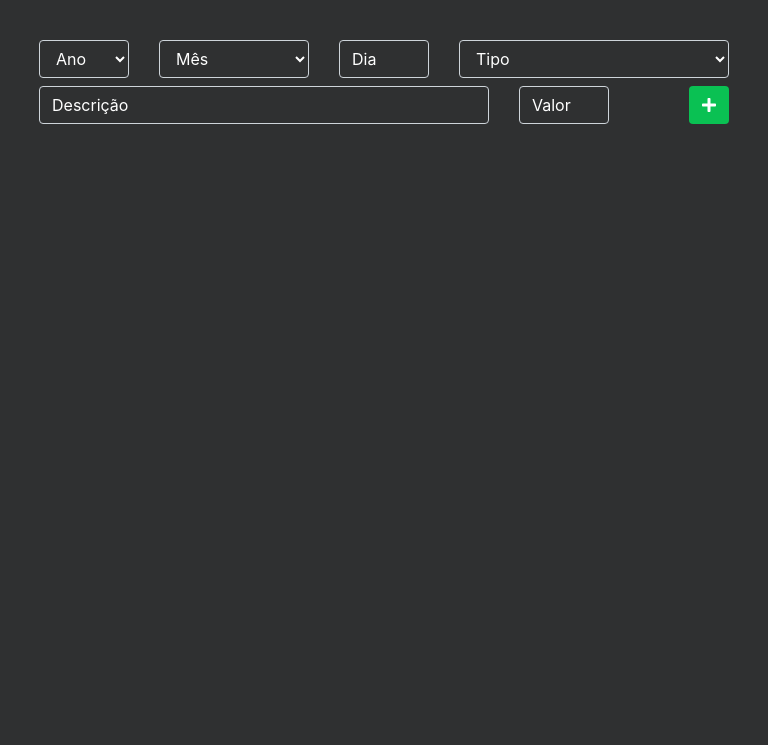
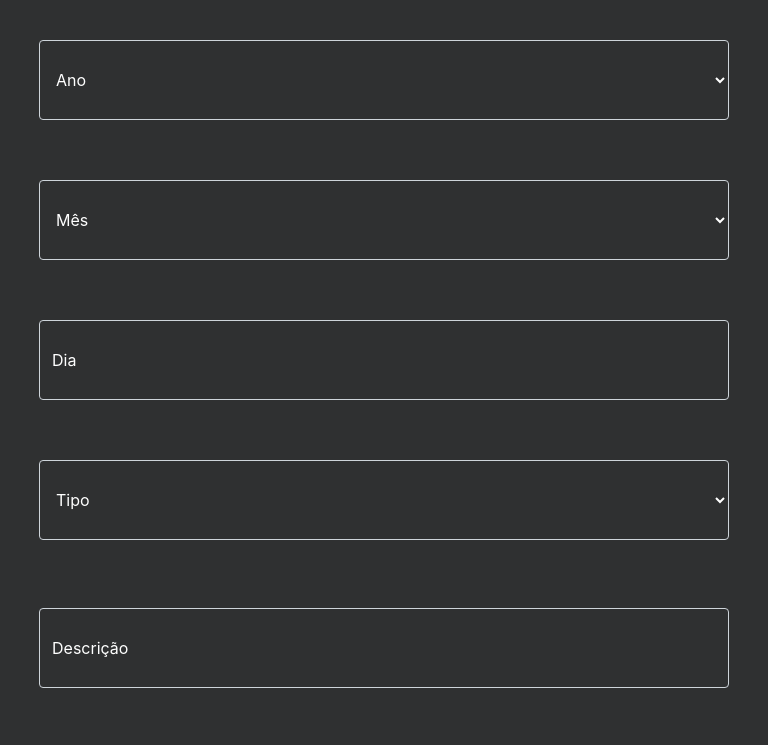
Before and after one commit to Bonfim-Gusta/OrcamentoPessoal, a plain HTML site: page index.html in a window 768 px wide. Shown: the part 207-952 px from the top of the page. Before the commit the page ends 800 px from the top, so only its background shows below. Drawn offline with nearby package versions, Linux system fonts and the light colour scheme.

Commit message:
Responsividade celular

```diff
--- a/index.html
+++ b/index.html
@@ -6,7 +6,7 @@
     <link rel="shortcut icon" href="imagens/logo.png" type="image/x-icon">
 
 		<!-- Bootstrap início -->
-		<link rel="stylesheet" href="https://maxcdn.bootstrapcdn.com/bootstrap/4.0.0/css/bootstrap.min.css" integrity="sha384-Gn5384xqQ1aoWXA+058RXPxPg6fy4IWvTNh0E263XmFcJlSAwiGgFAW/dAiS6JXm" crossorigin="anonymous">
+		<link rel="stylesheet" href="https://cdn.jsdelivr.net/npm/bootstrap@4.6.2/dist/css/bootstrap.min.css" integrity="sha384-xOolHFLEh07PJGoPkLv1IbcEPTNtaed2xpHsD9ESMhqIYd0nLMwNLD69Npy4HI+N" crossorigin="anonymous">
 
     <script src="https://code.jquery.com/jquery-3.2.1.slim.min.js" integrity="sha384-KJ3o2DKtIkvYIK3UENzmM7KCkRr/rE9/Qpg6aAZGJwFDMVNA/GpGFF93hXpG5KkN" crossorigin="anonymous"></script>
     <script src="https://cdnjs.cloudflare.com/ajax/libs/popper.js/1.12.9/umd/popper.min.js" integrity="sha384-ApNbgh9B+Y1QKtv3Rn7W3mgPxhU9K/ScQsAP7hUibX39j7fakFPskvXusvfa0b4Q" crossorigin="anonymous"></script>
@@ -23,12 +23,12 @@
 	</head>
 
   <body>
-    <nav id="header" class="navbar navbar-expand-sm navbar-dark  mb-5">
+    <nav id="header" class="navbar navbar-expand-lg navbar-dark  mb-5">
       <div class="container">
         <a href="#">
            <img src="imagens/logo.png" width="60" height="60" alt="Orçamento pessoal">
         </a>
-        <button class="navbar-toggler" type="button" data-toggle="collapse" data-target="#navbarSupportedContent" aria-controls="navbarSupportedContent" aria-expanded="false" aria-label="Toggle navigation">
+        <button class="navbar-toggler" type="button" data-toggle="collapse" data-target="#navbarSupportedContent">
           <span class="navbar-toggler-icon"></span>
         </button>
 
@@ -41,7 +41,6 @@
               <a class="nav-link" href="consulta.html">Consulta</a>
             </li>
           </ul>
-
         </div>
       </div>
     </nav>
@@ -54,7 +53,7 @@
       </div>
 
       <div class="row mb-2">
-        <div class="col-md-2">
+        <div class="col-lg-2">
           <select class="form-control" id="ano" onfocus="removeBorda(id)">
             <option value="">Ano</option>
             <option value="2023">2023</option>
@@ -63,7 +62,7 @@
           </select>
         </div>
 
-        <div class="col-md-3">
+        <div class="col-lg-3">
           <select class="form-control" id="mes" onfocus="removeBorda(id)">
             <option value="">Mês</option>
             <option value="1">Janeiro</option>
@@ -81,11 +80,11 @@
           </select>
         </div>
 
-        <div class="col-md-2">
+        <div class="col-lg-2">
           <input type="number" class="form-control" placeholder="Dia" min="1" max="31" id="dia" onfocus="removeBorda(id)">
         </div>
 
-        <div class="col-md-5">
+        <div class="col-lg-5">
           <select class="form-control" id="tipo" onfocus="removeBorda(id)">
             <option value="">Tipo</option>
             <option value="1">Alimentação</option>
@@ -98,15 +97,15 @@
       </div>
 
       <div class="row">
-        <div class="col-md-8">
+        <div class="col-lg-8">
           <input type="text" class="form-control" placeholder="Descrição" id="descricao" onfocus="removeBorda(id)">
         </div>
 
-        <div class="col-md-2">
+        <div class="col-lg-2">
           <input type="number" min="0" class="form-control" placeholder="Valor" id="valor" onfocus="removeBorda(id)">
         </div>
 
-        <div id="botaoAdicionarDespesa" class="col-md-2 d-flex justify-content-end">
+        <div id="botaoAdicionarDespesa" class="col-lg-2 d-flex justify-content-end">
           <button type="button" id="botaoCadastro" class="btn" onclick="cadastrarDespesa()" data-toggle="modal" data-target="">
             <i class="fas fa-plus"></i>
           </button>
@@ -132,6 +131,7 @@
               </div>
             </div>
           </div>
+
         </div>
       </div>
     </div>
--- a/style.css
+++ b/style.css
@@ -31,18 +31,67 @@ a.nav-link{
     border: 1px solid red;
 }
 
-@media (max-width: 767.98px)
-{
+input[type = number]::-webkit-inner-spin-button{
+    -webkit-appearance: none;
+}
+
+
+@media (max-width: 575.98px) {
     #botaoCadastro{
         width: 100%;
         margin: 10px 0px;
     }
 
-    #botaoCadastro{
+    #conteudo{
+        margin-top: 5%;
         margin-bottom: 50%;
+    }
+
+    #ano, #mes, #dia, #tipo, #descricao, #valor, #botaoCadastro{
+        height: 45px;
+        margin-bottom: 35px;
     }
 }
 
-input[type = number]::-webkit-inner-spin-button{
-    -webkit-appearance: none;
+@media (min-width: 576px) and (max-width: 767.98px) {
+    #botaoCadastro{
+        width: 100%;
+        margin: 10px 0px;
+    }
+
+    #conteudo{
+        margin-top: 15%;
+        margin-bottom: 50%;
+    }
+
+    #ano, #mes, #dia, #tipo, #descricao, #valor, #botaoCadastro{
+        height: 70px;
+        margin-bottom: 45px;
+    }
+
 }
+
+@media (min-width: 768px) and (max-width: 991.98px) {
+    #botaoCadastro{
+        width: 100%;
+        margin: 10px 0px;
+    }
+
+    #conteudo{
+        margin-top: 5%;
+        margin-bottom: 50%;
+    }
+
+    #ano, #mes, #dia, #tipo, #descricao, #valor, #botaoCadastro{
+        height: 80px;
+        margin-bottom: 60px;
+    }
+}
+
+@media (min-width: 992px) and (max-width: 1199.98px) {
+
+}
+
+@media (min-width: 1200px) {
+
+}
```
